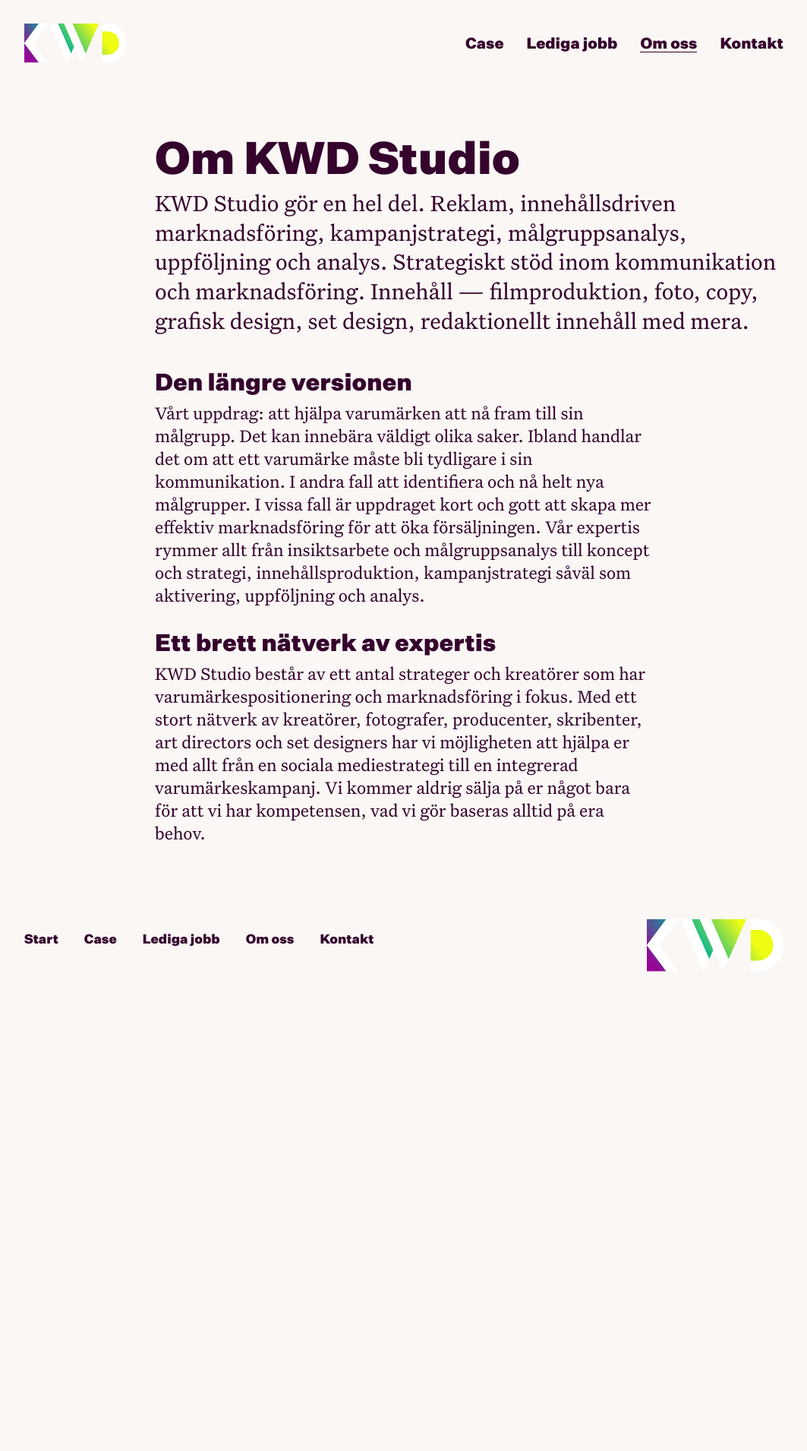
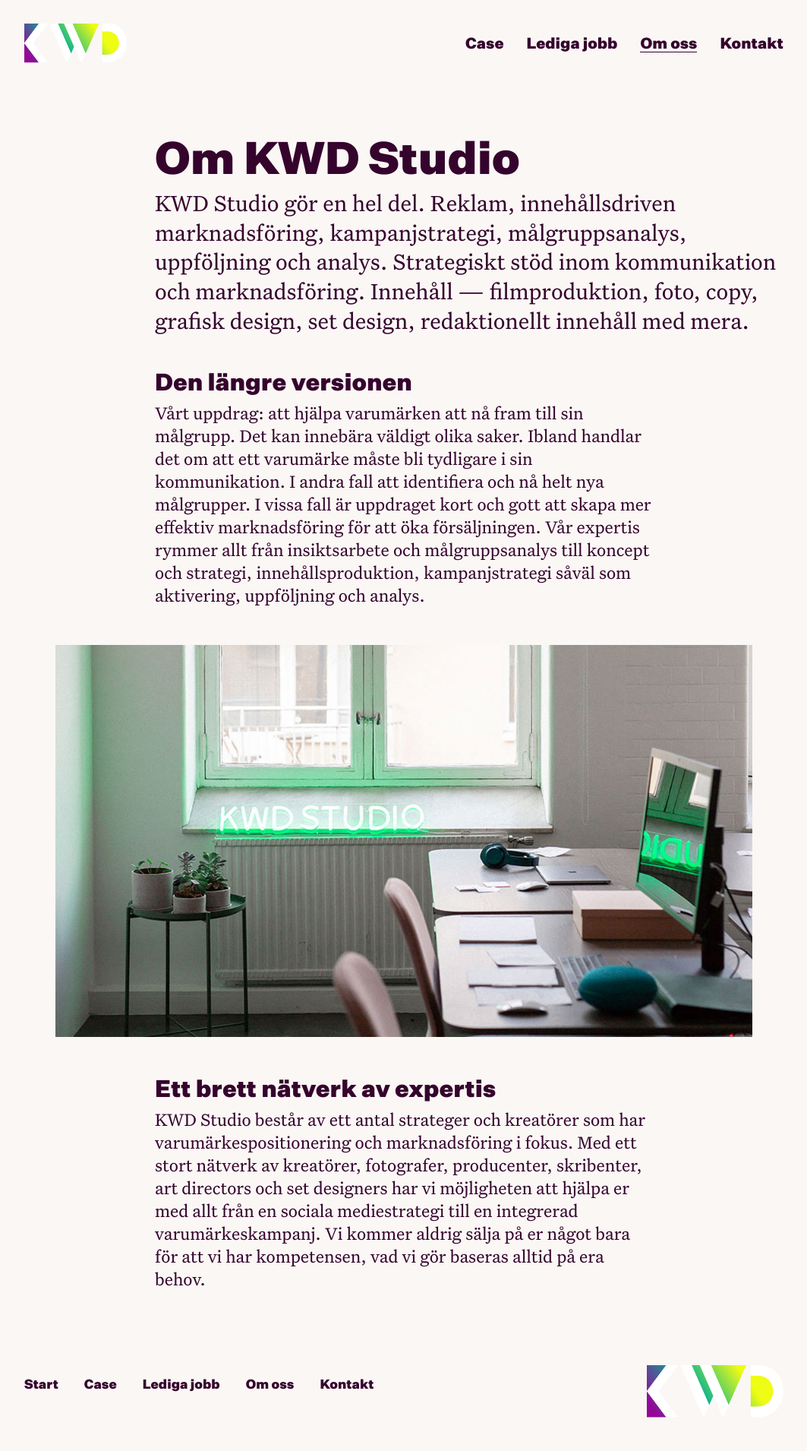
Before and after one commit to kwdstudio/kwdstudio.github.io, a Jekyll site: the page built from om-oss.html, in a window 1280 px wide. Shown: the whole page at 76% size, without its empty margins (108-1171 px from the left). Built offline with Jekyll 4.4.1, drawn with Linux system fonts in a browser that asks for light colours; before the commit the page ends 1323 px from its top, so only the background shows below that.

Commit message:
Add image on about us page

```diff
--- a/_layouts/default.html
+++ b/_layouts/default.html
@@ -24,7 +24,7 @@
     {% if page.image %}
       <meta property="og:image" content="{{ site.base_url }}{{ page.image }}">
     {% else %}
-      <meta property="og:image" content="{{ site.base_url }}/images/pages/start.jpg">
+      <meta property="og:image" content="{{ site.base_url }}/images/pages/office.jpg">
     {% endif %}
     <meta property="og:title" content="{{ page.title }}">
     <meta property="og:type" content="website">
--- a/om-oss.html
+++ b/om-oss.html
@@ -28,6 +28,11 @@ redirect_from:
       <h2>Den längre versionen </h2>
       <p>Vårt uppdrag: att hjälpa varumärken att nå fram till sin målgrupp. Det kan innebära väldigt olika saker. Ibland handlar det om att ett varumärke måste bli tydligare i sin kommunikation. I andra fall att identifiera och nå helt nya målgrupper. I vissa fall är uppdraget kort och gott att skapa mer effektiv marknadsföring för att öka försäljningen. Vår expertis rymmer allt från insiktsarbete och målgruppsanalys till koncept och strategi, innehållsproduktion, kampanjstrategi såväl som aktivering, uppföljning och analys.</p>
 
+      {%
+        include page_image.html
+        src="/images/pages/office.jpg"
+      %}
+
       <h2>Ett brett nätverk av expertis</h2>
       <p>KWD Studio består av ett antal strateger och kreatörer som har varumärkespositionering och marknadsföring i fokus. Med ett stort nätverk av kreatörer, fotografer, producenter, skribenter, art directors och set designers har vi möjligheten att hjälpa er med allt från en sociala mediestrategi till en integrerad varumärkeskampanj. Vi kommer aldrig sälja på er något bara för att vi har kompetensen, vad vi gör baseras alltid på era behov.</p>
     </div>
```
Also changed, not shown: images/pages/office.jpg (added), images/pages/start.jpg (deleted).
